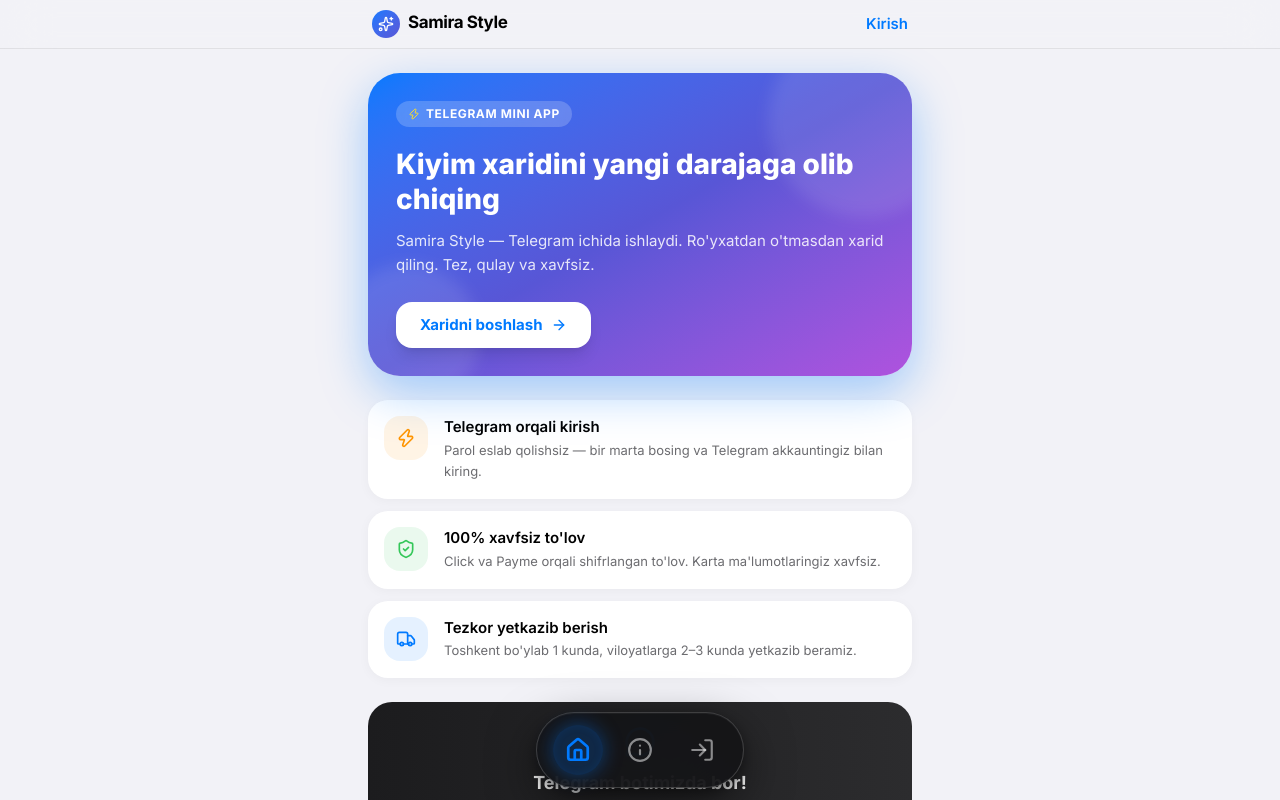
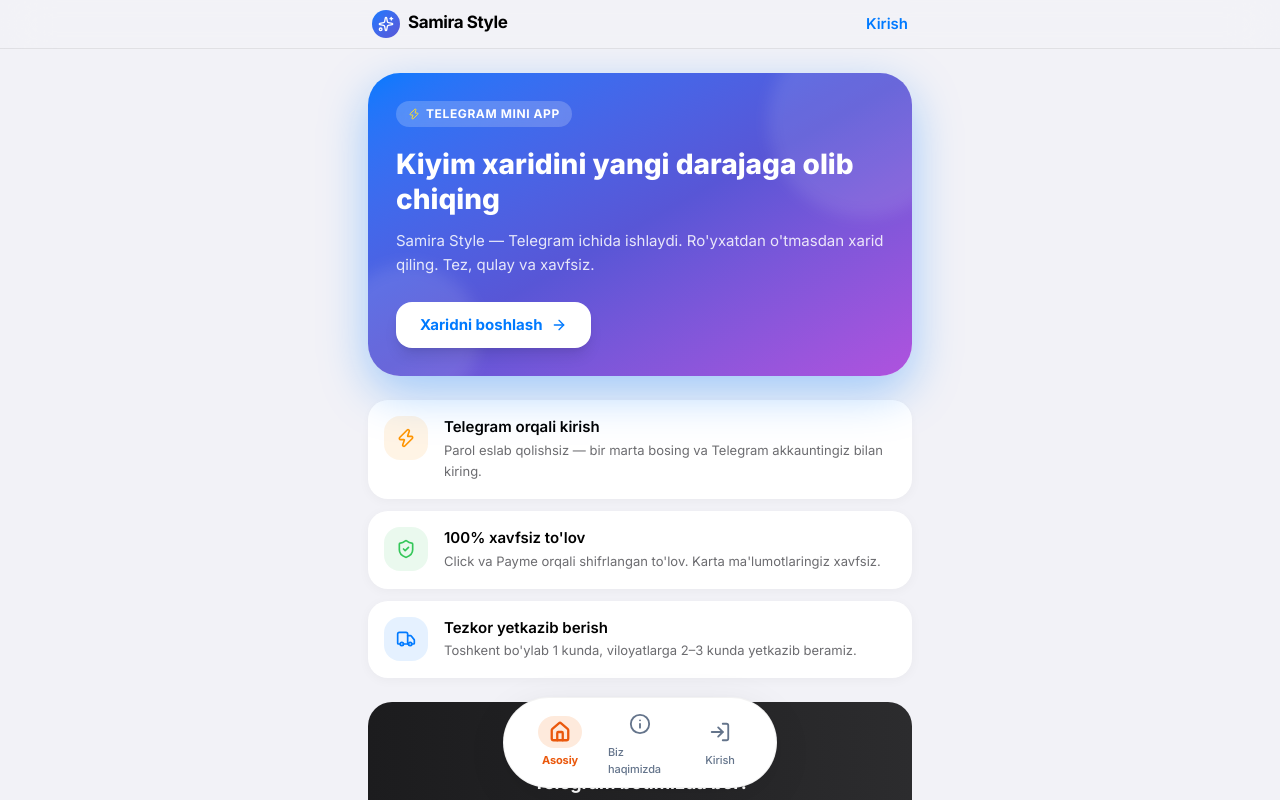
Before and after one commit to Barko-07/Samira_style, a Next.js app: page / in a window 1280 px wide. Shown: the top 800 px of the page. Built offline with nearby package versions, Linux system fonts and the light colour scheme; no server answers.

Commit message:
style: update tab bar design and fix welcome page redirect
- Redesigned PublicTabBar and Header tab bar to white background with orange/black accents

- Changed WelcomePage link to standard anchor tag to prevent router cache redirect loops

```diff
--- a/app/welcome/page.tsx
+++ b/app/welcome/page.tsx
@@ -1,6 +1,5 @@
 "use client";
 
-import Link from "next/link";
 import { CheckCircle2, ChevronRight, ShoppingBag } from "lucide-react";
 
 export default function WelcomePage() {
@@ -21,14 +20,14 @@
           Tizimga muvaffaqiyatli kirdingiz. Endi xaridlarni xavfsiz va qulay amalga oshirishingiz mumkin.
         </p>
 
-        <Link
+        <a
           href="/"
-          className="w-full h-14 bg-[#007AFF] hover:bg-[#0066CC] active:scale-[0.98] transition-all rounded-[20px] shadow-[0_8px_20px_rgba(0,122,255,0.3)] flex items-center justify-center gap-2 text-white font-bold text-[16px]"
+          className="w-full h-14 bg-[#ea580c] hover:bg-[#c2410c] active:scale-[0.98] transition-all rounded-[20px] shadow-[0_8px_20px_rgba(234,88,12,0.3)] flex items-center justify-center gap-2 text-white font-bold text-[16px]"
         >
           <ShoppingBag className="w-5 h-5" />
           Xaridlarga o'tish
           <ChevronRight className="w-5 h-5 opacity-70" />
-        </Link>
+        </a>
 
       </div>
     </div>
--- a/components/ui/PublicTabBar.tsx
+++ b/components/ui/PublicTabBar.tsx
@@ -18,24 +18,21 @@
       className="fixed left-0 right-0 z-50 flex flex-col items-center"
       style={{ bottom: "env(safe-area-inset-bottom, 12px)", paddingBottom: 12 }}
     >
-      {/* ── Floating circular iOS buttons ── */}
       <div
         style={{
           display: "flex",
           alignItems: "center",
-          justifyContent: "center",
-          gap: 12,
-          background: "rgba(20, 20, 22, 0.92)",
-          backdropFilter: "blur(32px) saturate(200%)",
-          WebkitBackdropFilter: "blur(32px) saturate(200%)",
-          border: "1px solid rgba(255,255,255,0.18)",
-          borderRadius: 56,
-          padding: "12px 16px",
-          boxShadow: "0 16px 48px rgba(0,0,0,0.5), 0 4px 12px rgba(0,0,0,0.35), inset 0 1px 1px rgba(255,255,255,0.05)",
+          justifyContent: "space-between",
+          gap: 16,
+          background: "#ffffff",
+          border: "1px solid rgba(0,0,0,0.05)",
+          borderRadius: 48,
+          padding: "10px 24px",
+          boxShadow: "0 10px 40px rgba(0,0,0,0.08), 0 2px 10px rgba(0,0,0,0.04)",
         }}
       >
         {tabs.map(({ href, label, Icon }) => {
-          const isActive = pathname === href;
+          const isActive = pathname === href || (href !== "/" && pathname?.startsWith(href));
           return (
             <Link
               key={href}
@@ -43,39 +40,46 @@
               style={{
                 position: "relative",
                 display: "flex",
+                flexDirection: "column",
                 alignItems: "center",
                 justifyContent: "center",
-                width: 50,
-                height: 50,
-                borderRadius: "50%",
-                transition: "all 0.2s cubic-bezier(0.4, 0, 0.2, 1)",
+                gap: 4,
+                width: 64,
                 textDecoration: "none",
+                transition: "all 0.2s ease",
               }}
             >
-              {/* Active circle highlight */}
-              {isActive && (
-                <span
+              <div
+                style={{
+                  display: "flex",
+                  alignItems: "center",
+                  justifyContent: "center",
+                  width: 44,
+                  height: 32,
+                  borderRadius: 16,
+                  background: isActive ? "rgba(249, 115, 22, 0.15)" : "transparent",
+                  transition: "background 0.2s ease",
+                }}
+              >
+                <Icon
                   style={{
-                    position: "absolute",
-                    inset: 0,
-                    borderRadius: "50%",
-                    background: "rgba(0, 122, 255, 0.2)",
-                    boxShadow: "0 0 20px rgba(0, 122, 255, 0.4), inset 0 0 10px rgba(0, 122, 255, 0.1)",
+                    width: 22,
+                    height: 22,
+                    color: isActive ? "#ea580c" : "#64748b",
+                    strokeWidth: isActive ? 2.5 : 2,
                   }}
                 />
-              )}
-
-              {/* Icon */}
-              <Icon
+              </div>
+              <span
                 style={{
-                  position: "relative",
-                  zIndex: 1,
-                  width: 26,
-                  height: 26,
-                  color: isActive ? "#007AFF" : "rgba(255,255,255,0.5)",
-                  strokeWidth: isActive ? 2.5 : 2,
+                  fontSize: 11,
+                  fontWeight: isActive ? 700 : 500,
+                  color: isActive ? "#ea580c" : "#64748b",
+                  letterSpacing: "-0.01em",
                 }}
-              />
+              >
+                {label}
+              </span>
             </Link>
           );
         })}
```
Also changed, not shown: components/ui/Header.tsx (+77 -104 lines).
